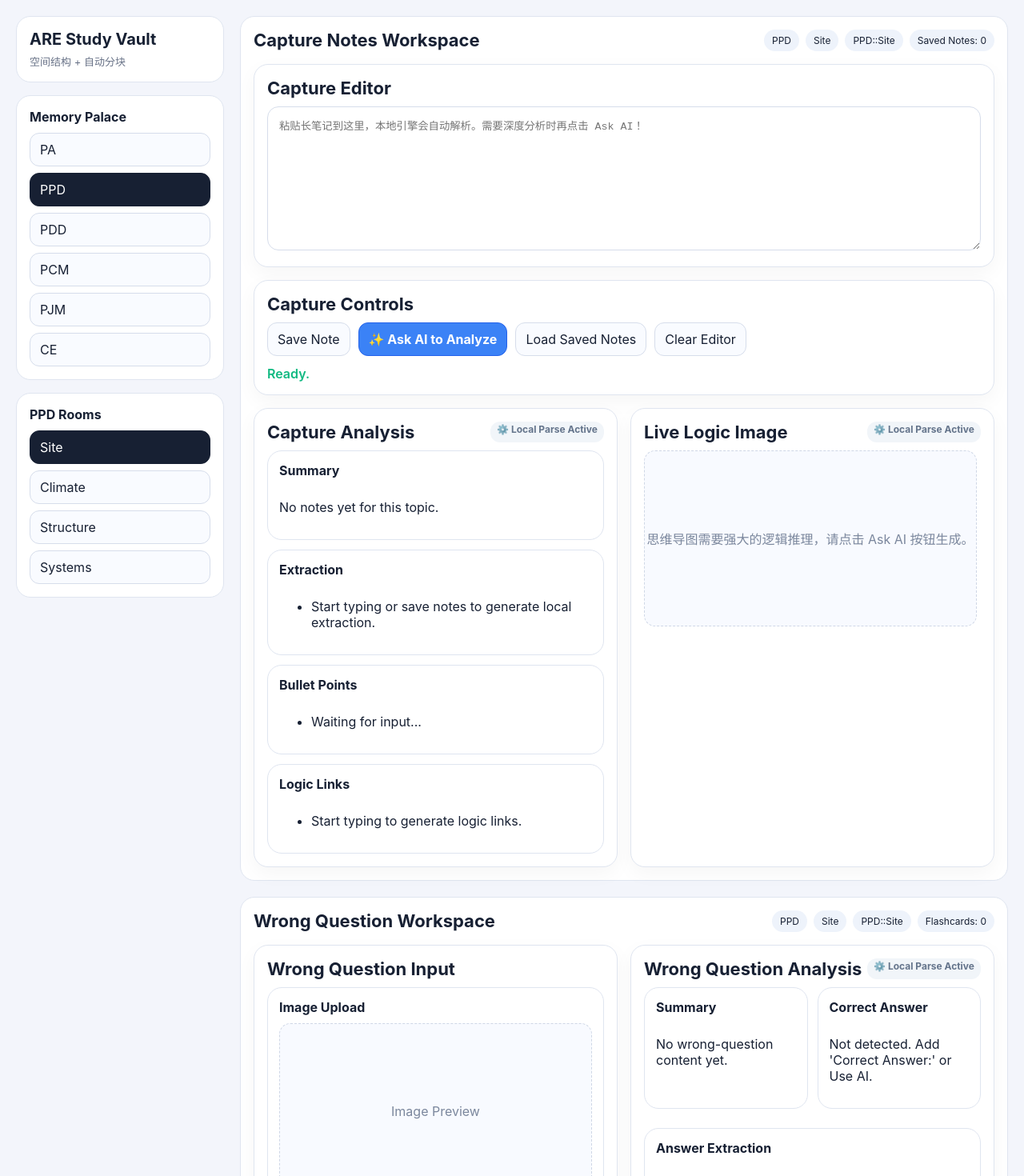
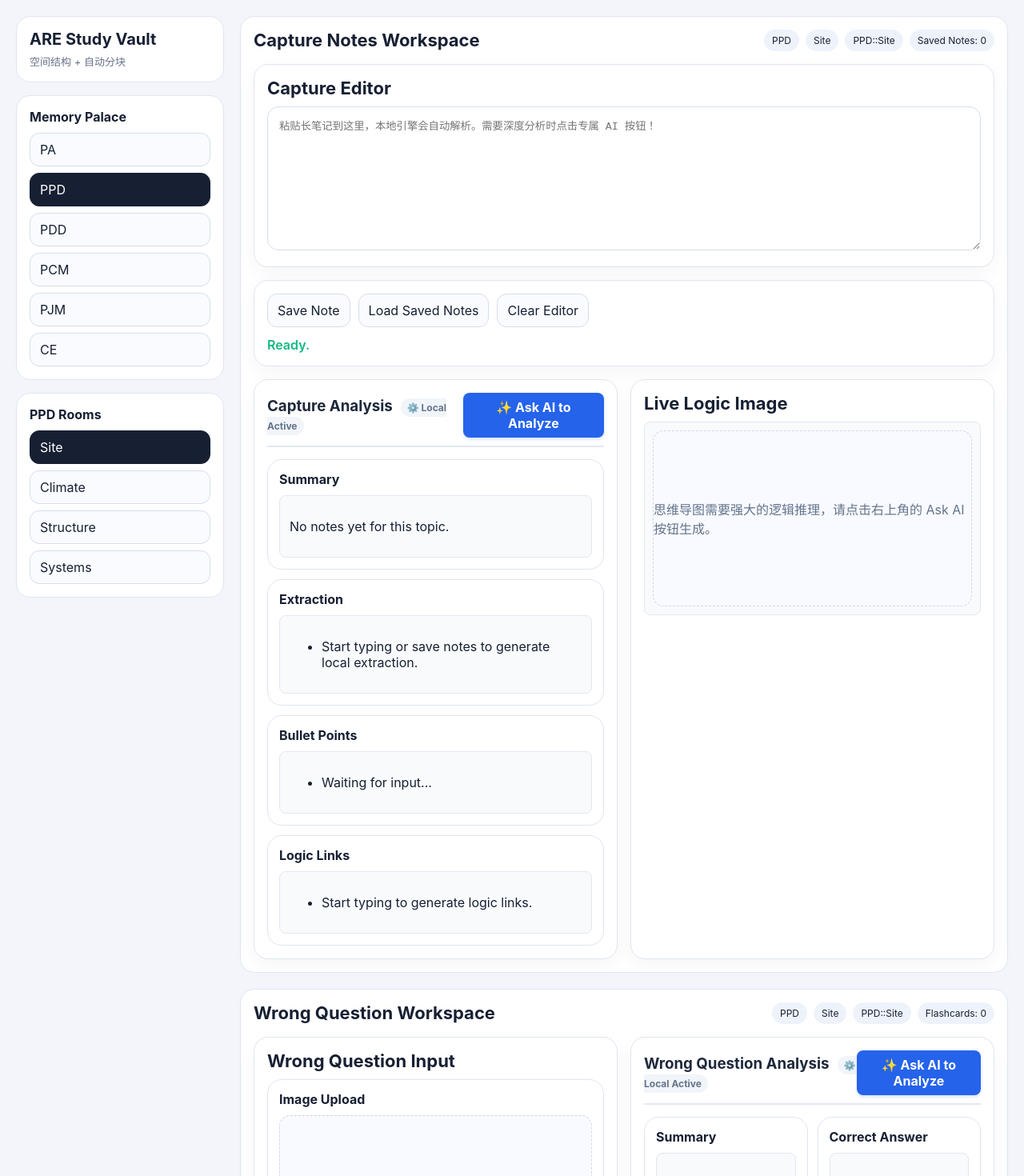
Before and after one commit to lishixin1995/ARE-study, a React (Vite) app: page / in a window 1280 px wide. Shown: the top 1470 px of the page at 80% size. Built offline with nearby package versions, Linux system fonts and the light colour scheme; the HTML template or start-up script is replaced by a standard one.

Commit message:
Update App.jsx

```diff
--- a/src/App.jsx
+++ b/src/App.jsx
@@ -11,26 +11,6 @@ const ROOMS_BY_DIVISION = {
   PCM: ["Practice", "Risk", "Contracts", "Finance"],
   PJM: ["Team", "Schedule", "CA", "Delivery"],
   CE: ["Site Visit", "Submittals", "RFI", "Punch List"]
-};
-
-const SAMPLE_BY_DIVISION = {
-  PA: `Site analysis should start with climate, zoning, topography, and access.
-Programming should connect client needs to spatial requirements.
-Early code review helps define occupancy, egress, and height/area limits.`,
-  PPD: `Building system: active system relies on mechanical equipment and uses more energy.
-Passive system relies on sun, air, and wind flow.
-In cold climate, reduce heat loss and gain solar heat.
-In hot climate, control heat gain and optimize natural ventilation.
-Trombe wall helps stabilize temperature but takes more space.`,
-  PDD: `Envelope detailing must control water, air, vapor, and thermal transfer.
-Material selection affects durability, constructability, and maintenance.
-Documentation should clearly coordinate assemblies, dimensions, and specifications.`,
-  PCM: `Practice management connects staffing, risk, finance, and firm operations.
-A sustainable office workflow depends on planning, communication, and resource control.`,
-  PJM: `Project management coordinates scope, schedule, consultant communication, and delivery expectations.
-Construction administration requires tracking submittals, RFIs, and field conditions.`,
-  CE: `Construction evaluation depends on site observation, documentation, and follow-up.
-Punch list review compares completed work against contract expectations.`
 };
 
 // ==========================================
@@ -68,7 +48,6 @@ function buildCaptureExtraction(text) {
 
 function buildCaptureBulletPoints(text) {
   if (!text) return ["Waiting for input..."];
-  // 本地简单提取带有重点符号的行，或者切分短句
   const bulletLines = splitLines(text).filter(l => l.trim().startsWith('-') || l.trim().startsWith('•') || l.trim().startsWith('*') || l.match(/^\d+\./));
   if (bulletLines.length > 0) return bulletLines.map(l => l.replace(/^[-•*]\s*/, '').replace(/^\d+\.\s*/, ''));
   return buildCaptureExtraction(text).slice(0, 3);
@@ -82,7 +61,7 @@ function buildCaptureLogicLinks(text) {
 }
 
 function buildCaptureLogicForest(text) {
-  return []; // 本地算力很难画出漂亮的思维导图，留空引导使用 AI
+  return [];
 }
 
 // 错题区本地逻辑
@@ -126,11 +105,8 @@ function buildWrongQuestionAnswerExtraction(text) {
   const lines = splitLines(text);
   const correctLines = lines.filter(l => /^(?:☑|✔|\[x\]|✓)?\s*Correct[\.\s:-]+/i.test(l.trim()));
   if (correctLines.length > 0) return correctLines.map(l => l.replace(/^(?:☑|✔|\[x\]|✓)?\s*Correct[\.\s:-]+/i, '').trim());
-
-  // 兜底：抓取没写 Correct 但像解析的句子
   const otherLines = lines.filter(l => !l.toLowerCase().includes("incorrect") && l.length > 30);
   if (otherLines.length > 0) return otherLines.slice(0, 3);
-
   return ["Not detected by Local Parser. Click 'Ask AI'."];
 }
 
@@ -208,7 +184,6 @@ export default function App() {
 
   useEffect(() => { const timer = setTimeout(() => { setDebouncedCaptureDraft(captureDraft); }, 1200); return () => clearTimeout(timer); }, [captureDraft]);
 
-  // 核心：当用户编辑文字时，清空 AI 结果，无缝切回本地解析
   useEffect(() => { setCaptureAiResult(null); }, [debouncedCaptureDraft]);
   useEffect(() => { setAiAnalysisResult(null); }, [wrongQuestionDraftText]);
 
@@ -223,7 +198,6 @@ export default function App() {
     if (saved) return saved; if (draft) return draft; return "";
   }, [savedTopicText, debouncedCaptureDraft]);
 
-  // 双擎切换逻辑：如果有 AI 结果就用 AI，否则用 Local
   const captureSummary = useMemo(() => captureAiResult?.summary || buildCaptureSummary(effectiveCaptureText), [effectiveCaptureText, captureAiResult]);
   const captureExtraction = useMemo(() => captureAiResult?.extraction || buildCaptureExtraction(effectiveCaptureText), [effectiveCaptureText, captureAiResult]);
   const captureBulletPoints = useMemo(() => captureAiResult?.bulletPoints || buildCaptureBulletPoints(effectiveCaptureText), [effectiveCaptureText, captureAiResult]);
@@ -248,11 +222,6 @@ export default function App() {
   const handleLoadSavedNotes = () => {
     if (!savedNotesForTopic.length) { setCaptureStatus(`No saved notes found for ${currentTopicKey}.`); return; }
     setCaptureStatus(`${currentTopicKey} already has ${savedNotesForTopic.length} saved notes.`);
-  };
-
-  const handleLoadTopicSample = () => {
-    const sample = SAMPLE_BY_DIVISION[selectedDivision] || ""; setCaptureDraft(sample);
-    setCaptureStatus(`Loaded ${selectedDivision} sample.`);
   };
 
   const handleClearEditor = () => { setCaptureDraft(""); setDebouncedCaptureDraft(""); setCaptureStatus("Capture editor cleared."); };
@@ -320,7 +289,7 @@ export default function App() {
       const data = await res.json();
       if (data.analysis) { setCaptureAiResult(data.analysis); setCaptureStatus("AI Analysis Complete! 🌟"); }
       else { setCaptureStatus("AI Error: " + (data.error || "Unknown")); }
-    } catch (e) { setCaptureStatus("AI Backend Error. Falling back to Local Parser."); }
+    } catch (e) { setCaptureStatus("AI Backend Error. Check your internet or API key."); }
     setIsCaptureAnalyzing(false);
   };
 
@@ -332,11 +301,23 @@ export default function App() {
       const data = await res.json();
       if (data.analysis) { setAiAnalysisResult(data.analysis); setWrongQuestionStatus("AI Analysis Complete! 🌟"); }
       else { setWrongQuestionStatus("AI Error: " + (data.error || "Unknown")); }
-    } catch (e) { setWrongQuestionStatus("AI Backend Error. Falling back to Local Parser."); }
+    } catch (e) { setWrongQuestionStatus("AI Backend Error. Check your internet or API key."); }
     setIsAnalyzing(false);
   };
 
-  const scrollableStyle = { maxHeight: '200px', overflowY: 'auto', paddingRight: '5px' };
+  // 【终极防切割滚动条样式】强制带背景框、内边距、自动换行和滚动条
+  const scrollableStyle = {
+    maxHeight: '220px',
+    overflowY: 'auto',
+    overflowX: 'hidden',
+    padding: '12px',
+    backgroundColor: '#f8fafc',
+    borderRadius: '8px',
+    border: '1px solid #e2e8f0',
+    whiteSpace: 'pre-wrap',
+    wordBreak: 'break-word',
+    marginTop: '8px'
+  };
 
   return (
     <div className="app-shell">
@@ -373,30 +354,37 @@ export default function App() {
           </div>
           <div className="panel capture-editor-panel">
             <div className="panel-title">Capture Editor</div>
-            <textarea className="panel-textarea" value={captureDraft} onChange={(e) => setCaptureDraft(e.target.value)} placeholder="粘贴长笔记到这里，本地引擎会自动解析。需要深度分析时再点击 Ask AI！" />
+            <textarea className="panel-textarea" value={captureDraft} onChange={(e) => setCaptureDraft(e.target.value)} placeholder="粘贴长笔记到这里，本地引擎会自动解析。需要深度分析时点击专属 AI 按钮！" />
           </div>
           <div className="panel capture-controls">
-            <div className="panel-title">Capture Controls</div>
             <div className="button-row">
               <button onClick={handleSaveNote}>Save Note</button>
-              <button onClick={handleCaptureRunAI} disabled={isCaptureAnalyzing} style={{ backgroundColor: '#3b82f6', color: '#fff', borderColor: '#2563eb', fontWeight: 'bold' }}>
-                {isCaptureAnalyzing ? "AI 正在飞速思考中..." : "✨ Ask AI to Analyze"}
-              </button>
+              {/* ✨ AI 按钮已经从这里搬走了，挪到了 Analysis 面板的标题上！ */}
               <button onClick={handleLoadSavedNotes}>Load Saved Notes</button>
               <button onClick={handleClearEditor}>Clear Editor</button>
             </div>
-            <div style={{ marginTop: 12, color: isCaptureAnalyzing ? '#3b82f6' : '#10b981', fontWeight: 600 }}>{captureStatus}</div>
+            <div style={{ marginTop: 12, color: '#10b981', fontWeight: 600 }}>{captureStatus}</div>
           </div>
 
           <div className="workspace-grid">
             <div className="panel capture-analysis-panel">
-              {/* 动态显示当前处于什么解析模式 */}
-              <div className="panel-title" style={{ display: 'flex', justifyContent: 'space-between' }}>
-                Capture Analysis
-                <span style={{ fontSize: '12px', padding: '2px 8px', borderRadius: '12px', backgroundColor: captureAiResult ? '#dbeafe' : '#f1f5f9', color: captureAiResult ? '#1e40af' : '#64748b' }}>
-                  {captureAiResult ? "✨ AI Analysis Active" : "⚙️ Local Parse Active"}
-                </span>
+              {/* ✨ 专属 AI 按钮区域 */}
+              <div style={{ display: 'flex', justifyContent: 'space-between', alignItems: 'center', marginBottom: '15px', borderBottom: '2px solid #e2e8f0', paddingBottom: '10px' }}>
+                <h3 style={{ margin: 0, color: '#1e293b' }}>
+                  Capture Analysis
+                  <span style={{ fontSize: '12px', marginLeft: '10px', padding: '4px 8px', borderRadius: '12px', backgroundColor: captureAiResult ? '#dbeafe' : '#f1f5f9', color: captureAiResult ? '#1e40af' : '#64748b' }}>
+                    {captureAiResult ? "✨ AI Active" : "⚙️ Local Active"}
+                  </span>
+                </h3>
+                <button
+                  onClick={handleCaptureRunAI}
+                  disabled={isCaptureAnalyzing}
+                  style={{ backgroundColor: '#2563eb', color: '#fff', padding: '8px 16px', borderRadius: '8px', border: 'none', fontWeight: 'bold', cursor: 'pointer', boxShadow: '0 2px 4px rgba(37,99,235,0.2)' }}
+                >
+                  {isCaptureAnalyzing ? "⏳ AI Thinking..." : "✨ Ask AI to Analyze"}
+                </button>
               </div>
+
               <div className="subcard compact-subcard">
                 <div className="subcard-title">Summary</div>
                 <div style={scrollableStyle}><p>{captureSummary}</p></div>
@@ -416,15 +404,10 @@ export default function App() {
             </div>
 
             <div className="panel live-logic-graph-panel">
-              <div className="panel-title" style={{ display: 'flex', justifyContent: 'space-between' }}>
-                Live Logic Image
-                <span style={{ fontSize: '12px', padding: '2px 8px', borderRadius: '12px', backgroundColor: captureAiResult ? '#dbeafe' : '#f1f5f9', color: captureAiResult ? '#1e40af' : '#64748b' }}>
-                  {captureAiResult ? "✨ AI Analysis Active" : "⚙️ Local Parse Active"}
-                </span>
-              </div>
-              <div style={{ maxHeight: '600px', overflowY: 'auto', paddingRight: '5px' }}>
+              <div className="panel-title">Live Logic Image</div>
+              <div style={{ maxHeight: '600px', overflowY: 'auto', paddingRight: '5px', backgroundColor: '#f8fafc', border: '1px solid #e2e8f0', borderRadius: '8px', padding: '10px' }}>
                 {captureLogicForest.length === 0 ? (
-                  <div className="logic-graph-placeholder">思维导图需要强大的逻辑推理，请点击 Ask AI 按钮生成。</div>
+                  <div className="logic-graph-placeholder" style={{ color: '#64748b' }}>思维导图需要强大的逻辑推理，请点击右上角的 Ask AI 按钮生成。</div>
                 ) : (
                   <div className="logic-forest">{captureLogicForest.map((tree, index) => <div key={`${tree.label}-${index}`} className="logic-tree-card"><LogicTreeNode tree={tree} /></div>)}</div>
                 )}
@@ -454,17 +437,28 @@ export default function App() {
               </div>
               <div className="subcard compact-subcard">
                 <div className="subcard-title">Wrong Question Text</div>
-                <textarea className="panel-textarea wrong-question-textarea" value={wrongQuestionDraftText} onChange={(e) => setWrongQuestionDraftText(e.target.value)} placeholder="粘贴错题文字，本地引擎会自动提取 Correct 句子。" />
+                <textarea className="panel-textarea wrong-question-textarea" value={wrongQuestionDraftText} onChange={(e) => setWrongQuestionDraftText(e.target.value)} placeholder="粘贴错题文字，然后点击右侧的 ✨ Ask AI to Analyze" />
               </div>
             </div>
 
             <div className="panel wrong-question-analysis-panel">
-              <div className="panel-title" style={{ display: 'flex', justifyContent: 'space-between' }}>
-                Wrong Question Analysis
-                <span style={{ fontSize: '12px', padding: '2px 8px', borderRadius: '12px', backgroundColor: aiAnalysisResult ? '#dbeafe' : '#f1f5f9', color: aiAnalysisResult ? '#1e40af' : '#64748b' }}>
-                  {aiAnalysisResult ? "✨ AI Analysis Active" : "⚙️ Local Parse Active"}
-                </span>
+              {/* ✨ 专属 AI 按钮区域 */}
+              <div style={{ display: 'flex', justifyContent: 'space-between', alignItems: 'center', marginBottom: '15px', borderBottom: '2px solid #e2e8f0', paddingBottom: '10px' }}>
+                <h3 style={{ margin: 0, color: '#1e293b' }}>
+                  Wrong Question Analysis
+                  <span style={{ fontSize: '12px', marginLeft: '10px', padding: '4px 8px', borderRadius: '12px', backgroundColor: aiAnalysisResult ? '#dbeafe' : '#f1f5f9', color: aiAnalysisResult ? '#1e40af' : '#64748b' }}>
+                    {aiAnalysisResult ? "✨ AI Active" : "⚙️ Local Active"}
+                  </span>
+                </h3>
+                <button
+                  onClick={handleWrongQuestionRunAI}
+                  disabled={isAnalyzing}
+                  style={{ backgroundColor: '#2563eb', color: '#fff', padding: '8px 16px', borderRadius: '8px', border: 'none', fontWeight: 'bold', cursor: 'pointer', boxShadow: '0 2px 4px rgba(37,99,235,0.2)' }}
+                >
+                  {isAnalyzing ? "⏳ AI Analyzing..." : "✨ Ask AI to Analyze"}
+                </button>
               </div>
+
               <div className="analysis-mini-grid">
                 <div className="subcard compact-subcard"><div className="subcard-title">Summary</div><div style={scrollableStyle}><p>{wrongQuestionAnalysis.summary}</p></div></div>
                 <div className="subcard compact-subcard"><div className="subcard-title">Correct Answer</div><div style={scrollableStyle}>{Array.isArray(wrongQuestionAnalysis.correctAnswer) ? <p>{wrongQuestionAnalysis.correctAnswer.join(" / ")}</p> : <p>{wrongQuestionAnalysis.correctAnswer}</p>}</div></div>
@@ -476,14 +470,13 @@ export default function App() {
           </div>
 
           <div className="panel wrong-question-controls">
-            <div className="panel-title">Wrong Question Controls</div>
             <div className="button-row">
               <button onClick={handleSaveWrongQuestion}>Save Wrong Question</button>
-              <button onClick={handleWrongQuestionRunAI} disabled={isAnalyzing} style={{ backgroundColor: '#3b82f6', color: '#fff', borderColor: '#2563eb', fontWeight: 'bold' }}>{isAnalyzing ? "AI 正在分析错题..." : "✨ Ask AI to Analyze"}</button>
+              {/* ✨ AI 按钮搬走了！ */}
               <button onClick={handleLoadSavedFlashcards}>Load Saved Flashcards</button>
               <button onClick={handleClearWrongQuestion}>Clear Wrong Question</button>
             </div>
-            <div style={{ marginTop: 12, color: isAnalyzing ? '#3b82f6' : '#10b981', fontWeight: 600 }}>{wrongQuestionStatus}</div>
+            <div style={{ marginTop: 12, color: '#10b981', fontWeight: 600 }}>{wrongQuestionStatus}</div>
           </div>
 
           <div className="panel flashcard-panel">
```
